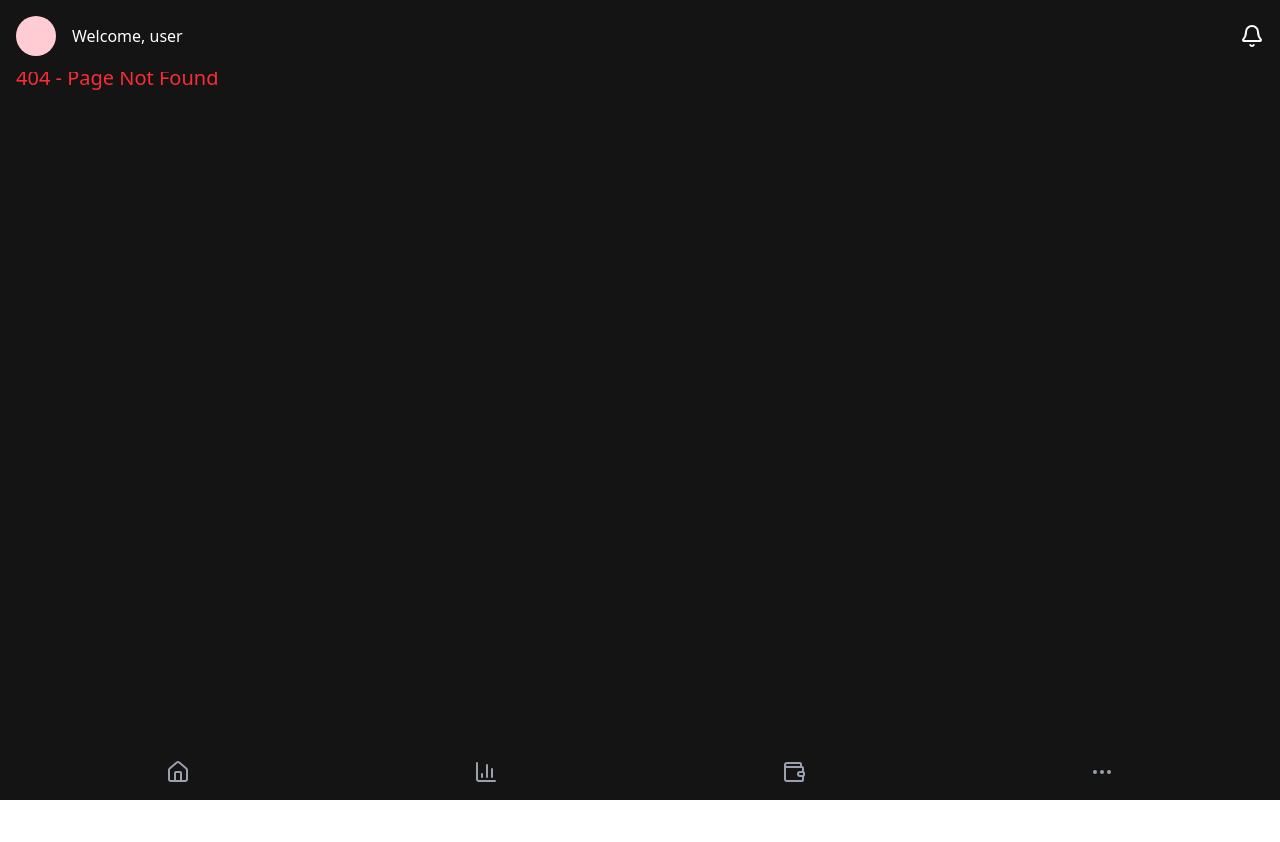
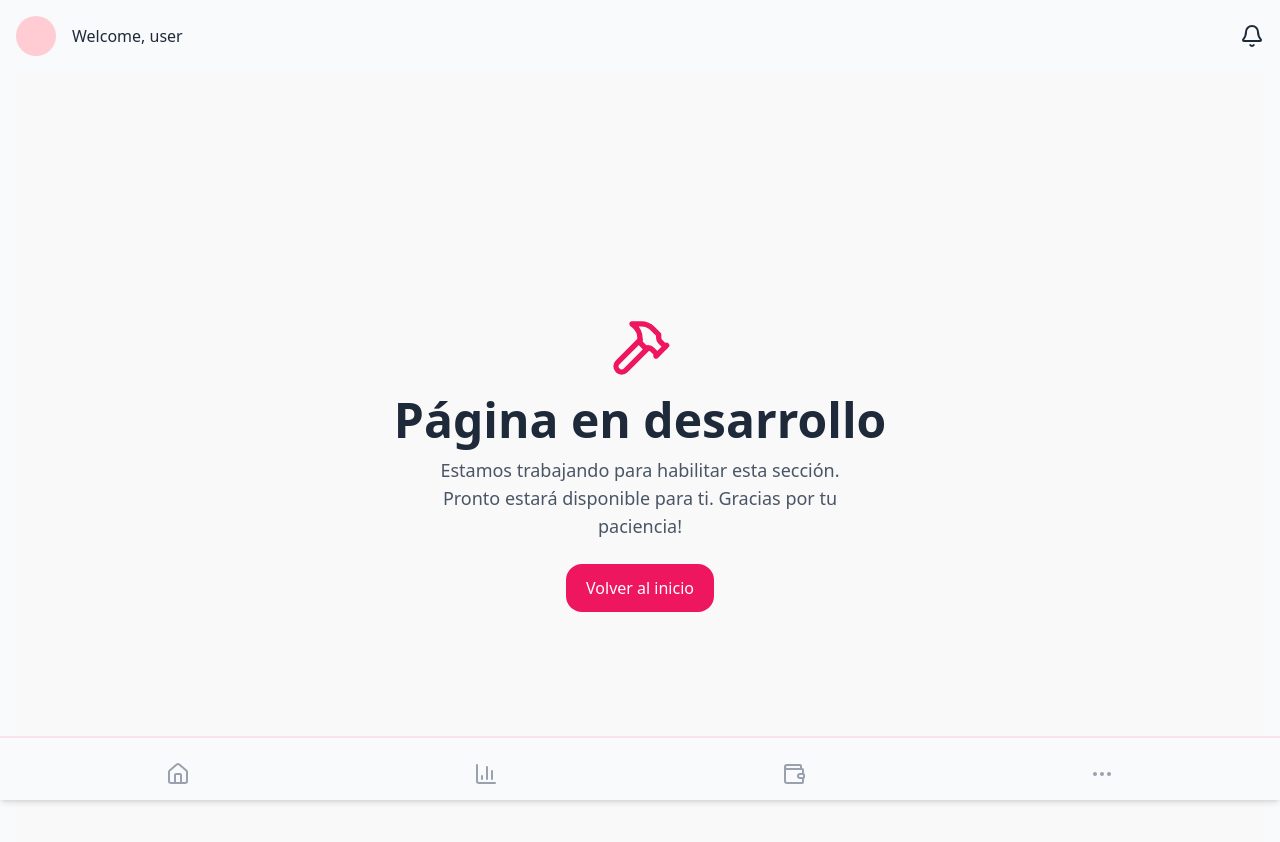
Before and after one commit to IuliiaNova/banking-dashboard, a React (Vite) app: page /dashboard in a window 1280 px wide. Before the commit this address had no page. Shown: the top 842 px of the page. Before the commit the page ends 800 px from the top, so only its background shows below. Built offline with nearby package versions, Linux system fonts and the light colour scheme.

Commit message:
fix: style

```diff
--- a/src/pages/NotFound.tsx
+++ b/src/pages/NotFound.tsx
@@ -1,5 +1,25 @@
+import { Link } from "react-router-dom";
+import { Hammer } from "lucide-react";
+
 const NotFound = () => {
-  return <h1 className="text-xl text-red-500">404 - Page Not Found</h1>;
+  return (
+    <div className="min-h-screen bg-background-light dark:bg-background-dark flex flex-col items-center justify-center px-6 text-center">
+      <Hammer className="w-16 h-16 text-rose-base mb-4" />
+      <h1 className="text-4xl md:text-5xl font-bold text-gray-800 dark:text-white mb-3">
+        Página en desarrollo
+      </h1>
+      <p className="text-lg text-gray-600 dark:text-gray-300 max-w-md mb-6">
+        Estamos trabajando para habilitar esta sección.
+        Pronto estará disponible para ti. Gracias por tu paciencia!
+      </p>
+      <Link
+        to="/"
+        className="inline-flex items-center bg-rose-base text-white px-5 py-3 rounded-2xl hover:bg-rose-hover transition-all"
+      >
+        Volver al inicio
+      </Link>
+    </div>
+  );
 };
 
 export default NotFound;
--- a/src/pages/dashboard/Dashboard.tsx
+++ b/src/pages/dashboard/Dashboard.tsx
@@ -13,18 +13,17 @@ function Dashboard() {
   return (
     <div className="space-y-5">
       <AccountOverview />
+
       <div className="flex gap-6 justify-between">
         <div
-          onClick={() => {
-            navigate("/transactions-history");
-          }}
+          onClick={() => navigate("/transactions-history")}
           className="cursor-pointer"
         >
           <FinancialUnit
             title="Account"
             code="1234567812365985"
             type="account"
-            icon={<HandCoins />}
+            icon={<HandCoins className="text-gray-700 dark:text-gray-300" />}
             amount={balance}
           />
         </div>
@@ -33,7 +32,7 @@ function Dashboard() {
           code="1234567812345678"
           type="card"
           status="Active"
-          icon={<CreditCard />}
+          icon={<CreditCard className="text-gray-700 dark:text-gray-300" />}
         />
       </div>
 
@@ -41,10 +40,11 @@ function Dashboard() {
         <span className="mb-4 text-md font-semibold text-gray-800 dark:text-gray-100 truncate">
           Funds and investments
         </span>
+
         <div className="w-44 sm:w-80 md:w-96 bg-white dark:bg-background-dark rounded-2xl shadow-md p-4 flex flex-col gap-3 transition-all duration-300">
-          <CirclePlus size={40} color="gray" />
+          <CirclePlus className="text-gray-500 dark:text-gray-400" size={40} />
           <span className="text-sm font-semibold text-gray-800 dark:text-gray-100 truncate">
-            Add funds{" "}
+            Add funds
           </span>
         </div>
       </div>
--- a/src/pages/dashboard/components/AccountOverview.tsx
+++ b/src/pages/dashboard/components/AccountOverview.tsx
@@ -92,7 +92,7 @@ export const AccountOverview = () => {
       role="region"
       aria-labelledby="account-overview-title"
     >
-      <header className="flex items-center justify-between mb-4">
+      <header className="flex items-center justify-between my-2">
         {isLoading ? (
           <SkeletonBlock className="h-8 w-48" />
         ) : (
@@ -107,8 +107,8 @@ export const AccountOverview = () => {
           onClick={() => setCurrency(currency === "EUR" ? "USD" : "EUR")}
           className={`inline-flex items-center gap-2 px-4 py-2 rounded-full border ${
             isLoading
-              ? "border-transparent bg-gray-300 dark:bg-gray-700 cursor-default"
-              : "border-gray-300 dark:border-gray-700 bg-gray-100 dark:bg-gray-800 text-gray-700 dark:text-gray-200 hover:bg-gray-200 dark:hover:bg-gray-700 focus:outline-none focus:ring-2 focus:ring-offset-1 focus:ring-rose-base transition"
+              ? "border-transparent bg-gray-200 dark:bg-gray-700 cursor-default"
+              : "border-gray-200 dark:border-gray-700 bg-gray-20 dark:bg-gray-800 text-gray-700 dark:text-gray-200 hover:bg-gray-200 dark:hover:bg-gray-700 focus:outline-none focus:ring-2 focus:ring-offset-1 focus:ring-rose-base transition"
           } text-sm font-medium shadow-sm`}
           aria-label="Switch currency"
           type="button"
--- a/src/shared/components/layout/Footer.tsx
+++ b/src/shared/components/layout/Footer.tsx
@@ -3,8 +3,8 @@ import { NavLink } from "react-router-dom";
 
 export const Footer = () => {
   return (
-    <footer className="p-6 h-16 bg-background-extra-dark text-white">
-      <nav className="flex justify-around items-center">
+    <footer className="p-6 h-16 bg-gray-50 border-t-2 border-rose-base/10 dark:bg-background-extra-dark text-white shadow-md">
+      <nav className="flex justify-around items-center text-gray-600 dark:text-gray-400">
         <NavLink
           to="/"
           className={({ isActive }: { isActive: boolean }) =>
--- a/src/shared/components/layout/NavBar.tsx
+++ b/src/shared/components/layout/NavBar.tsx
@@ -2,7 +2,7 @@ import { Bell } from "lucide-react";
 
 export default function NavBar() {
   return (
-    <nav className="p-4 h-18 bg-background-extra-dark text-white flex justify-between items-center">
+    <nav className="p-4 h-18 bg-gray-50 dark:bg-background-extra-dark text-gray-800 dark:text-white flex justify-between items-center">
       <div className=" flex items-center gap-4">
         <div className="h-10 w-10 rounded-full bg-rose-200" />
         <span>Welcome, user</span>
--- a/src/widgets/Layout.tsx
+++ b/src/widgets/Layout.tsx
@@ -3,7 +3,7 @@ import { Footer } from "../shared/components/layout/Footer";
 import NavBar from "../shared/components/layout/NavBar";
 
 export const Layout = () => (
-  <div className="bg-background-extra-dark min-h-screen">
+  <div className="bg-gray-50 dark:bg-background-extra-dark min-h-screen">
     <header className="fixed top-0 left-0 right-0 z-50">
       <NavBar />
     </header>
```
